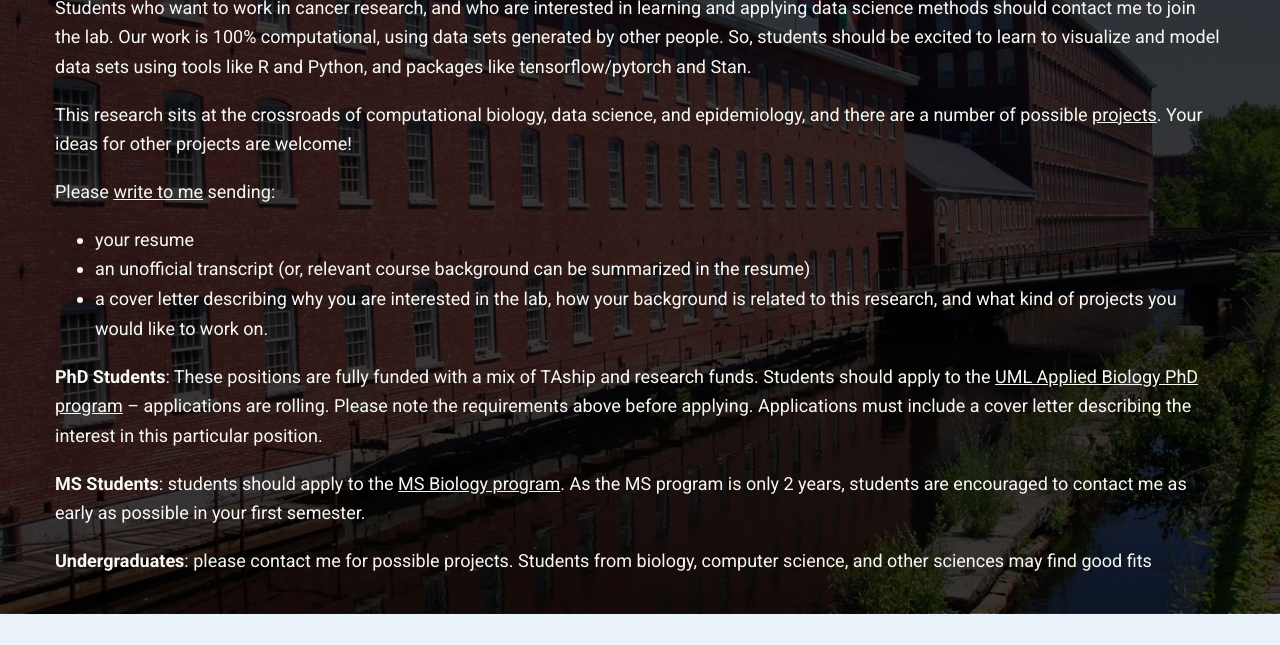
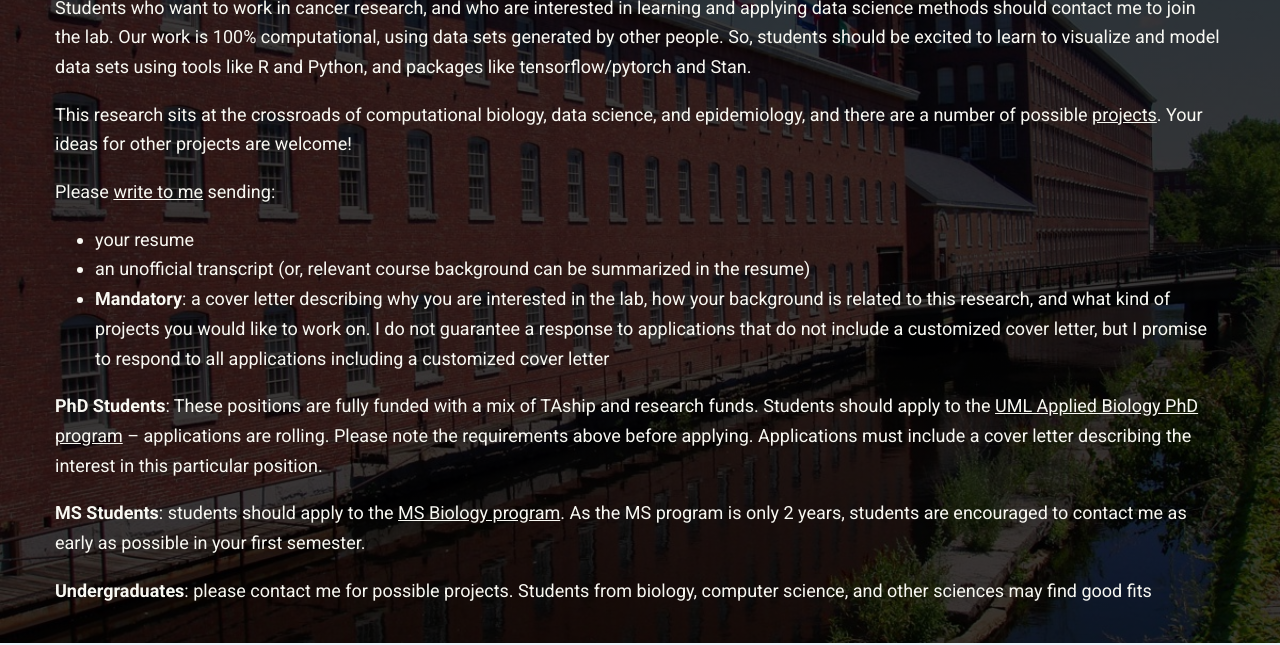
Before and after one commit to RDMelamed/RDmelamed.github.io, a plain HTML site: page join/index.html in a window 1280 px wide. Shown: the part 175-820 px from the top of the page. Drawn offline with nearby package versions, Linux system fonts and the light colour scheme; some packages are replaced by stand-ins of ours; some icons are missing.

Commit message:
rebuilding site Mon Jun 15 12:19:16 EDT 2020

```diff
--- a/join/index.html
+++ b/join/index.html
@@ -567,7 +567,7 @@
 <ul>
 <li>your resume</li>
 <li>an unofficial transcript (or, relevant course background can be summarized in the resume)</li>
-<li>a cover letter describing why you are interested in the lab, how your background is related to this research, and what kind of projects you would like to work on.</li>
+<li><strong>Mandatory</strong>: a cover letter describing why you are interested in the lab, how your background is related to this research, and what kind of projects you would like to work on. I do not guarantee a response to applications that do not include a customized cover letter, but I promise to respond to all applications including a customized cover letter</li>
 </ul>
 <p><strong>PhD Students</strong>: These positions are fully funded with a mix of TAship and research funds. Students should apply to the
 <a href="https://www.uml.edu/sciences/biology/programs-of-study/phd-applied-biology.aspx" target="_blank" rel="noopener">UML Applied Biology PhD program</a> &ndash; applications are rolling. Please note the requirements above before applying. Applications must include a cover letter describing the interest in this particular position.</p>
```
